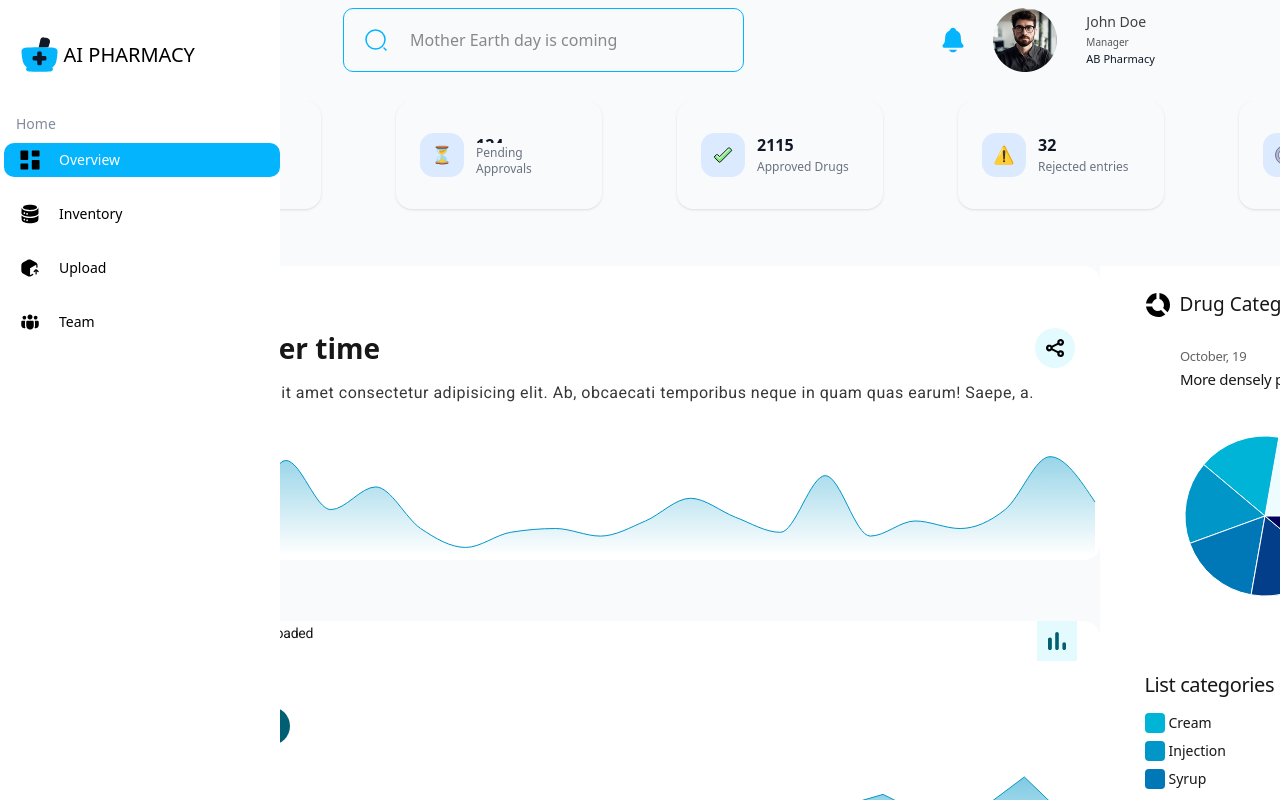
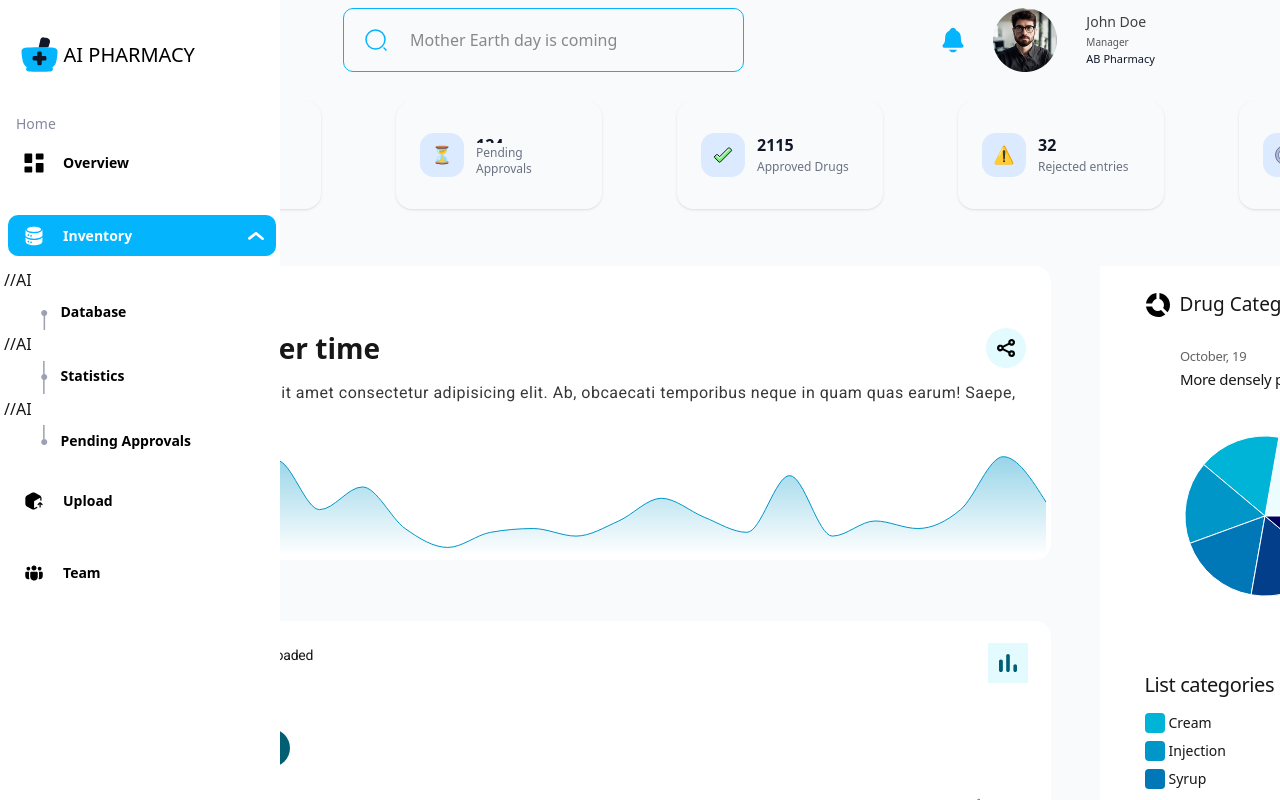
Before and after one commit to Efojensen/AI_Pharmacy, a Next.js app: page / in a window 1280 px wide. Both pictures are taken after a click on the item "Inventory". Built offline with nearby package versions, Linux system fonts and the light colour scheme.

Commit message:
made the sidebar connector work with the subSideBarTiles

```diff
--- a/app/layout.tsx
+++ b/app/layout.tsx
@@ -1,5 +1,5 @@
 import NavBar from "@components/NavBar";
-import Sidebar from "@components/Sidebar";
+import Sidebar from "@components/sideBar/Sidebar";
 import "@styles/globals.css"
 import type { Metadata } from "next";
 import { Poppins, Roboto, Inter } from "next/font/google";
--- a/app/page.tsx
+++ b/app/page.tsx
@@ -12,7 +12,7 @@ export default function Home() {
       <main className="flex flex-col items-center">
         <StatTileRow/>
         <div className='flex'>
-          <div className='flex flex-col w-[62.4375rem] gap-y-[3.8125rem]'>
+          <div className='flex flex-col w-[62.4375rem] gap-y-[3.8125rem] pr-[3.0625rem]'>
 
             {/* The first card component */}
             <Card className='pt-[3.875rem]'>
@@ -24,14 +24,14 @@ export default function Home() {
                     className='rounded-full'
                   />
                 </div>
-                <h4 className='text-[1rem] tracking-[0.03125rem] leading-[1.4375rem] roboto-font text-pharmacistOverviewText'>Lorem ipsum dolor sit amet consectetur adipisicing elit. Ab, obcaecati temporibus neque in quam quas earum! Saepe, a.</h4>
+                <h4 className='text-[1rem] tracking-[0.03125rem] leading-[1.4375rem] roboto-font text-pharmacistOverviewText'>Lorem ipsum dolor sit amet consectetur adipisicing elit. Ab, obcaecati temporibus neque in quam quas earum! Saepe,</h4>
               </div>
               <CurvedLinePlot/>
             </Card>
 
             {/* The second card component */}
             <Card className='flex flex-col'>
-              <div className='flex w-full justify-between pl-[5.25rem] pr-[1.4375rem]'>
+              <div className='flex w-full justify-between pl-[5.25rem] pr-[1.4375rem] mt-[1.375rem]'>
                 <DrugsUploadedTile
                   change='2.45%'
                   changeSign="+"
@@ -45,7 +45,7 @@ export default function Home() {
               <LinearLinePlot/>
             </Card>
           </div>
-          <div className='flex flex-col'>
+          <div className='flex flex-col gap-y-[2.8125rem]'>
             <DrugOverview/>
             <PharmacistOverview contributions={230}/>
           </div>
--- a/components/SidebarTile.tsx
+++ /dev/null
@@ -1,32 +0,0 @@
-import Image from 'next/image'
-
-interface SidebarTileProps {
-    icon: string
-    text: string
-    active: boolean
-}
-
-const SidebarTile: React.FC<SidebarTileProps> = ({ icon, text, active }) => {
-    return (
-        <li className={`
-            flex items-center gap-x-[1.1875rem] py-[0.4375rem] pl-[1rem] pr-[0.75rem] font-medium
-            cursor-pointer text-sm transition-colors rounded-[0.625rem] text-black bg-gradient-to-b
-            ${active ?
-                'bg-cyanText text-white'
-                :
-                'hover:bg-cyan-300'
-            }
-            `
-        }>
-            <Image
-                src={icon}
-                alt={icon}
-                width={20}
-                height={20}
-            />
-            <p>{text}</p>
-        </li>
-    )
-}
-
-export default SidebarTile
--- a/components/Sidebar.tsx
+++ b/components/sideBar/Sidebar.tsx
@@ -17,12 +17,18 @@ const Sidebar = () => {
             </div>
 
             <p className='text-sm leading-[1.125rem] font-normal ml-4 mb-[0.625rem] text-sideBarGrey'>Home</p>
-            <div className='flex flex-col gap-y-[1.25rem] ml-1'>
-                <SidebarTile icon='/svgs/dashboard.svg' text='Overview' active={true} />
-                <SidebarTile icon='/svgs/inventory.svg' text='Inventory' active={false} />
+            <nav className='flex flex-col gap-y-[1.25rem] ml-1'>
+                <SidebarTile icon='/svgs/dashboard.svg' text='Overview' active={false} />
+                <SidebarTile
+                    icon='/svgs/inventory.svg'
+                    text='Inventory'
+                    active={true}
+                    dropdownArrow='/svgs/dropdown.svg'
+                    dropdownItems={['Database', 'Statistics', 'Pending Approvals']}
+                />
                 <SidebarTile icon='/svgs/upload.svg' text='Upload' active={false} />
                 <SidebarTile icon='/svgs/team.svg' text='Team' active={false} />
-            </div>
+            </nav>
         </aside>
     )
 }
--- /dev/null
+++ b/components/sideBar/SidebarTile.tsx
@@ -0,0 +1,83 @@
+'use client'
+
+import Image from 'next/image'
+import { useState } from 'react'
+import { SubSidebarTile } from './SubSidebarTile'
+
+interface SidebarTileProps {
+    icon: string
+    text: string
+    active: boolean
+    dropdownArrow?: string
+    dropdownItems?: string[]
+}
+
+const SidebarTile: React.FC<SidebarTileProps> = ({ icon, text, active, dropdownArrow, dropdownItems }) => {
+    const [isDropdownOpen, setIsDropdownOpen] = useState(false)
+    const [activeSubItem, setActiveSubItem] = useState<number | null>(null) //AI
+
+    const handleClick = () => {
+        if (dropdownArrow) {
+            setIsDropdownOpen(!isDropdownOpen)
+        }
+    }
+
+    const handleSubItemClick = (index: number) => { //AI
+        setActiveSubItem(activeSubItem === index ? null : index) //AI
+    }
+
+    return (
+        <>
+            <li
+                className={`
+                    flex items-center gap-x-[1.1875rem] py-[0.6375rem] pl-[1rem] pr-[0.75rem] font-semibold
+                    cursor-pointer text-sm transition-colors rounded-[0.625rem] text-black bg-gradient-to-b mx-[.25rem]
+                    ${active ?
+                        'bg-cyanText text-white'
+                        :
+                        'hover:bg-cyan-300'
+                    }
+                `}
+                onClick={handleClick}
+            >
+                <Image
+                    src={icon}
+                    alt={icon}
+                    width={20}
+                    height={20}
+                    className={active ? 'filter invert brightness-0' : ''}
+                />
+                <p className='mr-auto'>{text}</p>
+                {
+                    dropdownArrow && (
+                        <Image
+                            width={16}
+                            height={16}
+                            alt='dropdownArrow'
+                            src={dropdownArrow}
+                            className={`transition-transform ${active ? 'filter invert brightness-0' : ''
+                                } ${isDropdownOpen ? 'rotate-180' : ''}`}
+                        />
+                    )
+                }
+            </li>
+
+            {/* Dropdown Items - rendered as siblings */}
+            <div className="mt-[-0.5rem]">
+                {isDropdownOpen && dropdownItems && dropdownItems.map((itemText, index) => (
+                    <div onClick={() => handleSubItemClick(index)}> //AI
+                        <SubSidebarTile
+                            key={index}
+                            index={index}
+                            text={itemText}
+                            active={activeSubItem === index} //AI
+                            last={index === dropdownItems.length - 1}
+                        />
+                    </div>
+                ))}
+            </div>
+        </>
+    )
+}
+
+export default SidebarTile
--- /dev/null
+++ b/components/sideBar/SubSidebarConnector.tsx
@@ -0,0 +1,47 @@
+interface SubSideBarConnectorProps {
+    last: boolean
+    index: number
+    active: boolean
+}
+
+export const SubSidebarConnector: React.FC<SubSideBarConnectorProps> = ({ index, active, last }) => {
+    const getConnectorContent = () => {
+        if (index === 0) {
+            return (
+                <div className="flex flex-col items-center justify-center space-y-1">
+                    ●
+                    <PipeConnector />
+                </div>
+            )
+        } else if (last) {
+            return (
+                <>
+                    <PipeConnector />
+                    ●
+                </>
+            )
+        } else {
+            return (
+                <>
+                    <PipeConnector />
+                    ●
+                    <PipeConnector />
+                </>
+            )
+        }
+    }
+
+    return (
+        <div className={`flex flex-col ${active ? 'text-cyanText' : 'text-inactiveGrey'}`}>
+            {getConnectorContent()}
+        </div>
+    )
+}
+
+export const PipeConnector = () => {
+    return (
+        <span className='my-[-.6375rem]'>
+            |
+        </span>
+    )
+}
--- /dev/null
+++ b/components/sideBar/SubSidebarTile.tsx
@@ -0,0 +1,29 @@
+import { SubSidebarConnector } from "./SubSidebarConnector"
+
+interface SubSidebarTileProps {
+    text: string
+    index: number
+    last: boolean
+    active: boolean
+}
+
+export const SubSidebarTile: React.FC<SubSidebarTileProps> = ({ text, active, index, last }) => {
+    return (
+        <li className={`
+            flex items-center gap-x-[0.75rem] py-[.6375rem] pl-[2rem] pr-[0.75rem] font-semibold
+            cursor-pointer text-sm transition-colors rounded-[0.75rem] text-black mx-[.25rem]
+            ${active ?
+                'bg-someBlueColor text-cyanText'
+                :
+                'hover:bg-gray-100'
+            }
+        `}>
+            <SubSidebarConnector
+                index={index}
+                last={last}
+                active={active}
+            />
+            <span>{text}</span>
+        </li>
+    )
+}
--- a/package.json
+++ b/package.json
@@ -1,4 +1,4 @@
-{
+  {
   "name": "ai_pharmacy",
   "version": "0.1.0",
   "private": true,
```
Also changed, not shown: public/svgs/dropdown.svg (added).
